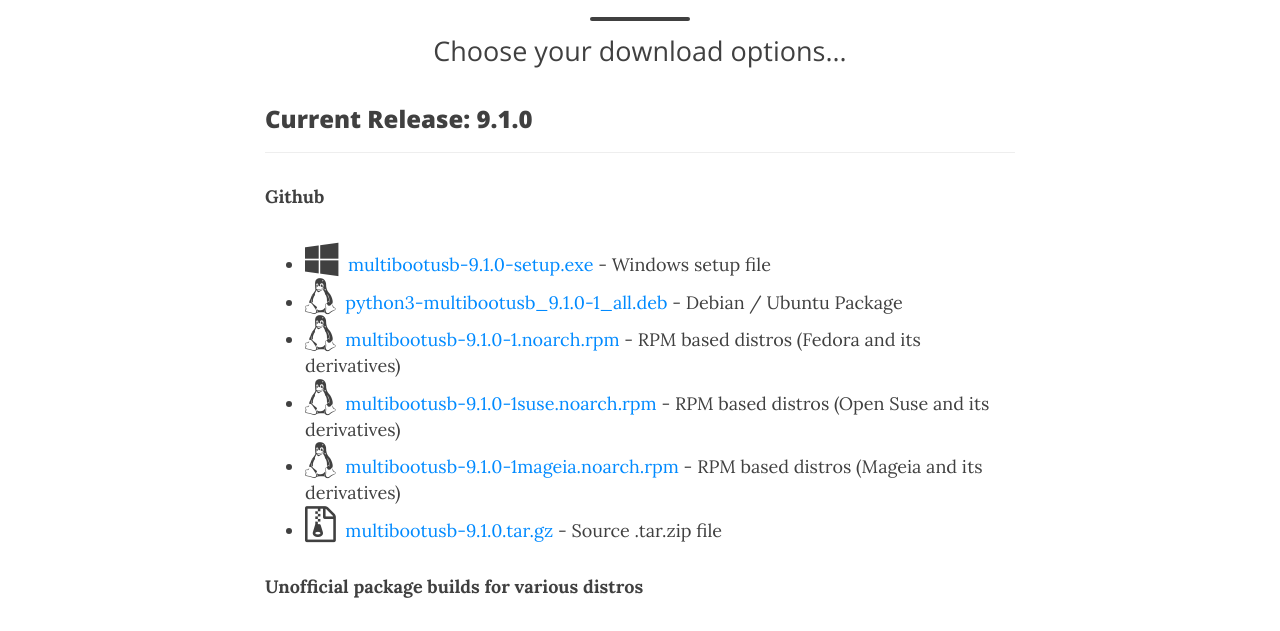
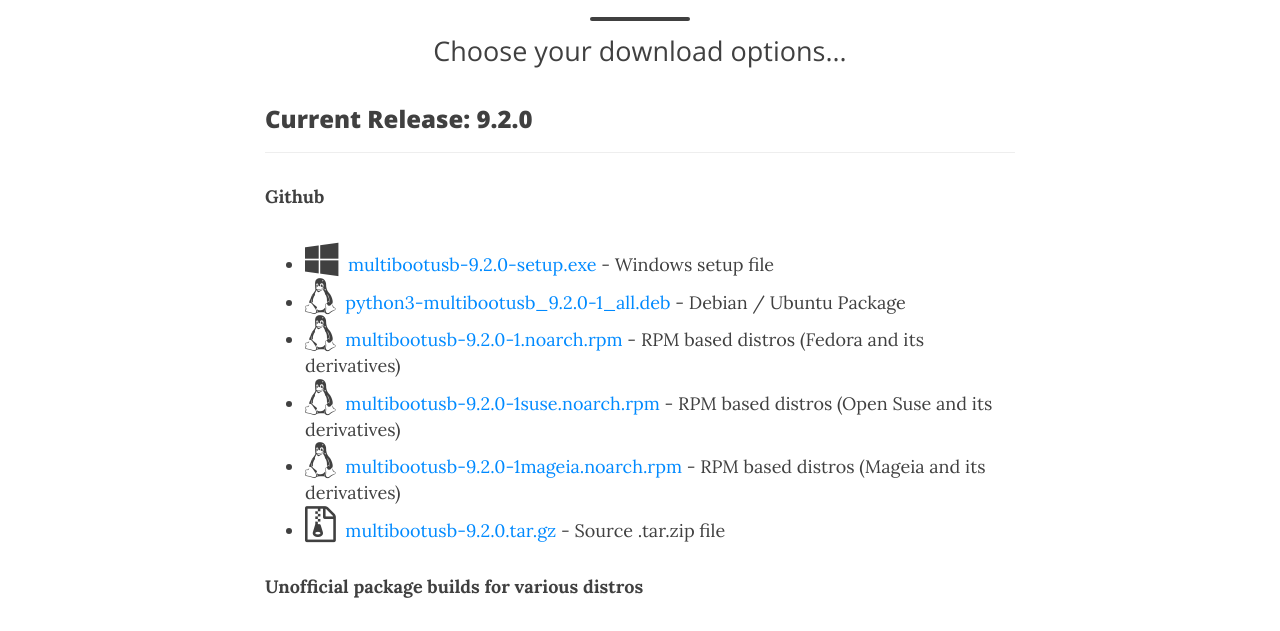
Before and after one commit to mbusb/mbusb.github.io, a Jekyll site: the page built from page_download.md, in a window 1280 px wide and 900 px high. Shown: the part 216-847 px from the top of the window. Built offline with Jekyll 4.4.1, drawn with Linux system fonts in a browser that asks for light colours; nearby versions of some CDN libraries.

Commit message:
New release - Version 9.2.0

```diff
--- a/page_download.md
+++ b/page_download.md
@@ -7,18 +7,18 @@
 group: 		navigation
 ---
 
-### Current Release: 9.1.0
+### Current Release: 9.2.0
 
 ___
 
 **Github**
 
-- <span class="fa fa-2x fa-windows"></span>&nbsp; [multibootusb-9.1.0-setup.exe](https://github.com/mbusb/multibootusb/releases/download/v9.1.0/multibootusb-9.1.0-setup.exe) - Windows setup file
-- <span class="fa fa-2x fa-linux"></span>&nbsp; [python3-multibootusb_9.1.0-1_all.deb](https://github.com/mbusb/multibootusb/releases/download/v9.1.0/python3-multibootusb_9.1.0-1_all.deb) - Debian / Ubuntu Package
-- <span class="fa fa-2x fa-linux"></span>&nbsp; [multibootusb-9.1.0-1.noarch.rpm](https://github.com/mbusb/multibootusb/releases/download/v9.1.0/multibootusb-9.1.0-1.noarch.rpm) - RPM based distros (Fedora and its derivatives)
-- <span class="fa fa-2x fa-linux"></span>&nbsp; [multibootusb-9.1.0-1suse.noarch.rpm](https://github.com/mbusb/multibootusb/releases/download/v9.1.0/multibootusb-9.1.0-1suse.noarch.rpm) - RPM based distros (Open Suse and its derivatives)
-- <span class="fa fa-2x fa-linux"></span>&nbsp; [multibootusb-9.1.0-1mageia.noarch.rpm](https://github.com/mbusb/multibootusb/releases/download/v9.1.0/multibootusb-9.1.0-1mageia.noarch.rpm) - RPM based distros (Mageia and its derivatives)
-- <span class="fa fa-2x fa-file-zip-o"></span>&nbsp; [multibootusb-9.1.0.tar.gz](https://github.com/mbusb/multibootusb/archive/v9.1.0.tar.gz) - Source .tar.zip file
+- <span class="fa fa-2x fa-windows"></span>&nbsp; [multibootusb-9.2.0-setup.exe](https://github.com/mbusb/multibootusb/releases/download/v9.2.0/multibootusb-9.2.0-setup.exe) - Windows setup file
+- <span class="fa fa-2x fa-linux"></span>&nbsp; [python3-multibootusb_9.2.0-1_all.deb](https://github.com/mbusb/multibootusb/releases/download/v9.2.0/python3-multibootusb_9.2.0-1_all.deb) - Debian / Ubuntu Package
+- <span class="fa fa-2x fa-linux"></span>&nbsp; [multibootusb-9.2.0-1.noarch.rpm](https://github.com/mbusb/multibootusb/releases/download/v9.2.0/multibootusb-9.2.0-1.noarch.rpm) - RPM based distros (Fedora and its derivatives)
+- <span class="fa fa-2x fa-linux"></span>&nbsp; [multibootusb-9.2.0-1suse.noarch.rpm](https://github.com/mbusb/multibootusb/releases/download/v9.2.0/multibootusb-9.2.0-1suse.noarch.rpm) - RPM based distros (Open Suse and its derivatives)
+- <span class="fa fa-2x fa-linux"></span>&nbsp; [multibootusb-9.2.0-1mageia.noarch.rpm](https://github.com/mbusb/multibootusb/releases/download/v9.2.0/multibootusb-9.2.0-1mageia.noarch.rpm) - RPM based distros (Mageia and its derivatives)
+- <span class="fa fa-2x fa-file-zip-o"></span>&nbsp; [multibootusb-9.2.0.tar.gz](https://github.com/mbusb/multibootusb/archive/v9.2.0.tar.gz) - Source .tar.zip file
 
 **Unofficial package builds for various distros**
 
@@ -33,7 +33,7 @@
 
 **Sourceforge**
 
-Alternate download location for various platform is located [here](https://sourceforge.net/projects/multibootusb/files/9.1.0/)
+Alternate download location for various platform is located [here](https://sourceforge.net/projects/multibootusb/files/9.2.0/)
 
 
 ___
```
Also changed, not shown: _posts/2018-04-04-Releasing version 9.2.0 with bug fix and other improvements.md (added, +37 -0 lines), page_contact_new.md (added, +26 -0 lines).
